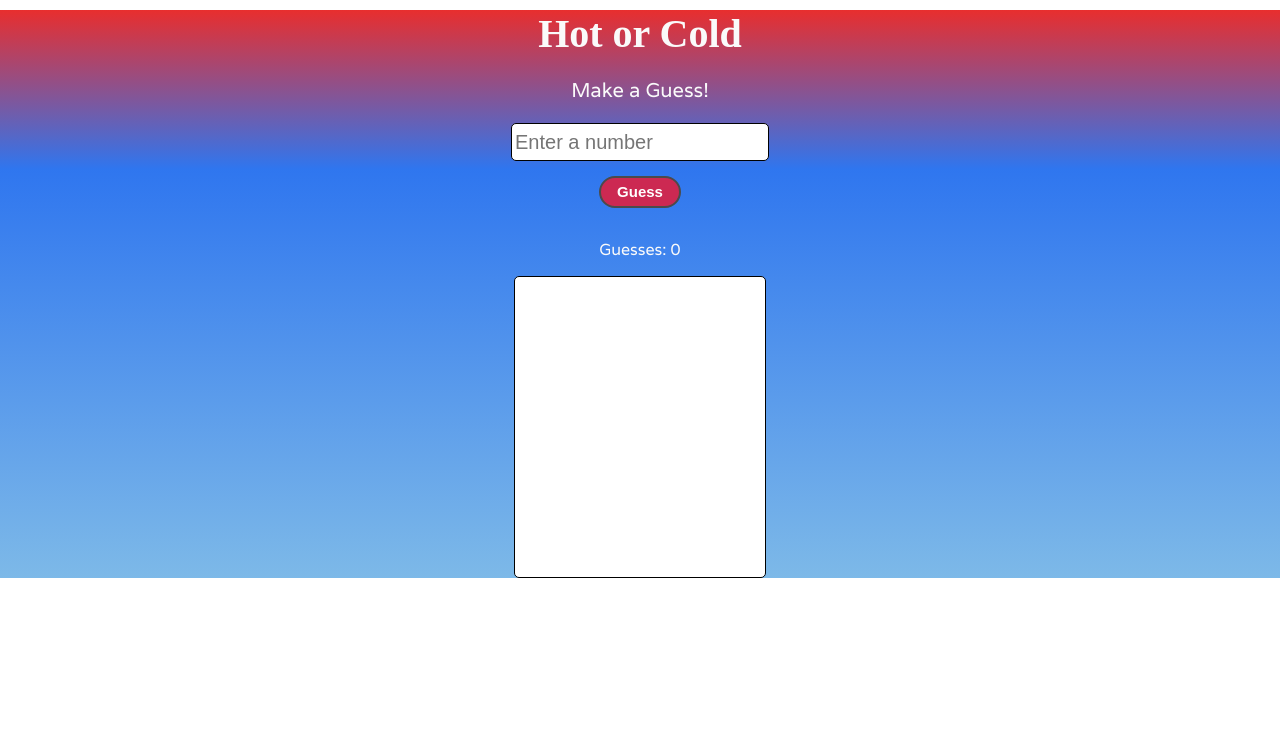
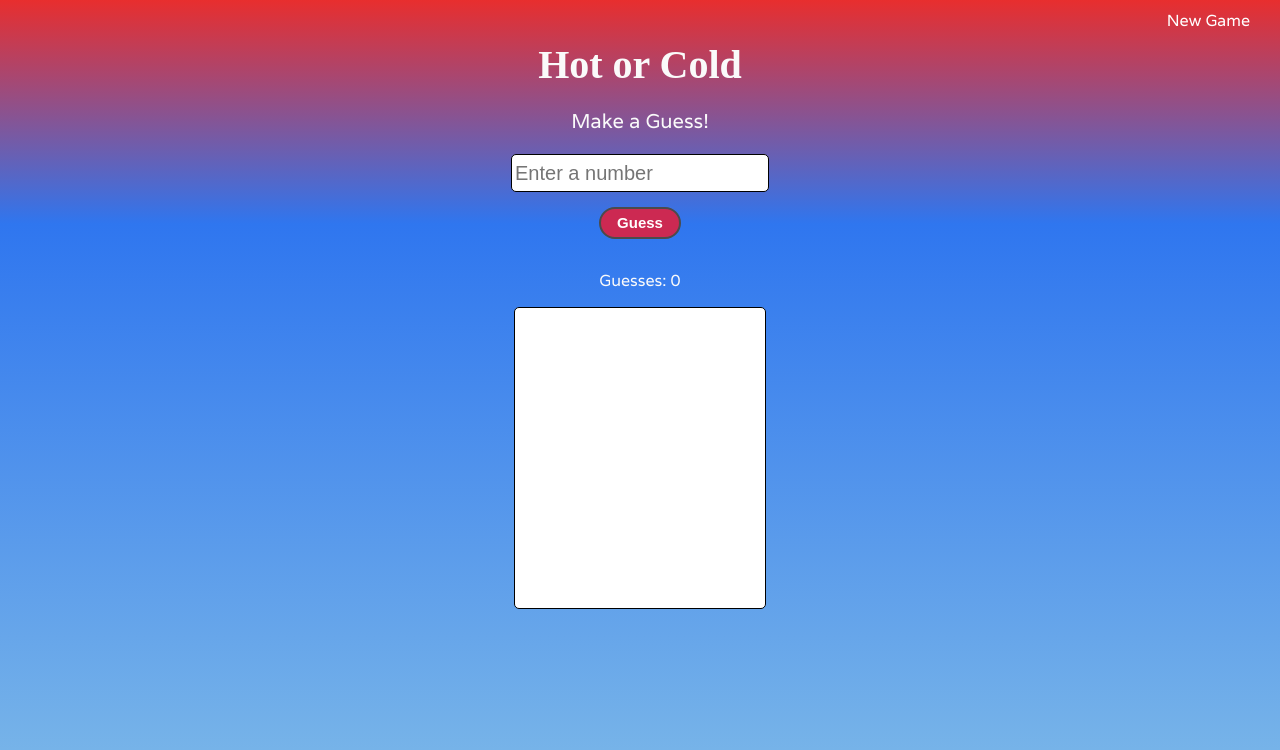
Before and after one commit to jmpainter/hot-or-cold-react, a React app: page / in a window 1280 px wide. Built offline with nearby package versions, Linux system fonts and the light colour scheme; a web font is replaced by a local one.

Commit message:
added GuessForm component and newgame link

```diff
--- a/src/components/App.css
+++ b/src/components/App.css
@@ -1,6 +1,5 @@
 .App {
   text-align: center;
-  background: -webkit-linear-gradient(top, #e82e2e 0%,#2f76ef 28%,#7db9e8 100%); /* Chrome10-25,Safari5.1-6 */
 }
 
 .App-title {
@@ -8,38 +7,12 @@
   font-family: 'Baloo Bhaina';
   margin: 10px 0 0;
   color: #fafafa;
+  clear: right;
 }
 
-.guess-form button {
-  margin: 15px 0;
-  /* background-color: #463edf; */
-  background-color: rgb(204, 41, 82);
-  padding: 0 16px;
-  white-space: nowrap;
-  font-weight: 700;
-  line-height: 28px;
-  min-height: 28px;
-  border: 2px solid #4b4b4b;
-  -webkit-border-radius: 16px;
-  border-radius: 16px;
+.new-game-link {
+  text-decoration: none;
   color: white;
-  display: inline-block;
-  font-size: 15px;
-  height: auto;
-  outline: none;
-  -webkit-transition: all .15s ease-in-out;
-  -o-transition: all .15s ease-in-out;
-  transition: all .15s ease-in-out;
-  width: auto;
-  cursor: pointer;
+  float: right;
+  margin: 10px 30px;
 }
-
-.guess-form input {
-  width: 250px;
-  height: 30px;
-  border: 1px solid black;
-  border-radius: 5px;
-  font-size: 20px;
-  color: rgb(88, 88, 88);
-  padding: 3px;
-}
--- a/src/components/App.js
+++ b/src/components/App.js
@@ -2,6 +2,7 @@ import React from 'react';
 import Message from './Message';
 import GuessNumber from './GuessNumber';
 import ResultsGrid from './ResultsGrid';
+import GuessForm from './GuessForm';
 
 import './App.css';
 
@@ -37,12 +38,11 @@ class App extends React.Component {
     });
   }
 
-  tryGuess(event) {
-    event.preventDefault();
+  tryGuess(value) {
     this.setState({
       currentMessage: 0
     });
-    const currentGuess = parseInt(this.textInput.value, 10);
+    const currentGuess = parseInt(value, 10);
     console.log(`number: ${this.state.number} currentGuess: ${currentGuess}`);
     if(!Number.isInteger(currentGuess)) {
       this.setState({
@@ -64,24 +64,26 @@ class App extends React.Component {
       // Cold
       this.setStateFromGuess(currentGuess, 3);
     }
-    this.textInput.value = '';
+  }
+
+  newGame() {
+    this.setState({
+      number: Math.ceil(Math.random() * 100),
+      guessHistory: [],
+      currentMessage: 1,
+      currentGuess: 0
+    })
   }
 
   render() {
     return (
       <div className="App">
         <header className="App-header">
+          <a className="new-game-link" href="" onClick={() => this.newGame()}>New Game</a>
           <h1 className="App-title">Hot or Cold</h1>
         </header>
         <Message currentMessage={this.state.messages[this.state.currentMessage]} />
-        <form className="guess-form" onSubmit={event => this.tryGuess(event)}>
-          <div>
-            <input placeholder="Enter a number" type="text" ref={input => this.textInput = input}/>
-          </div>
-          <div>
-            <button type="submit">Guess</button>
-          </div>
-        </form>
+        <GuessForm onSubmit={value => this.tryGuess(value)} />
         <GuessNumber number={this.state.guessHistory.length}/>
         <ResultsGrid guessHistory={this.state.guessHistory}/>
       </div>
--- /dev/null
+++ b/src/components/GuessForm.css
@@ -0,0 +1,33 @@
+.guess-form button {
+  margin: 15px 0;
+  /* background-color: #463edf; */
+  background-color: rgb(204, 41, 82);
+  padding: 0 16px;
+  white-space: nowrap;
+  font-weight: 700;
+  line-height: 28px;
+  min-height: 28px;
+  border: 2px solid #4b4b4b;
+  -webkit-border-radius: 16px;
+  border-radius: 16px;
+  color: white;
+  display: inline-block;
+  font-size: 15px;
+  height: auto;
+  outline: none;
+  -webkit-transition: all .15s ease-in-out;
+  -o-transition: all .15s ease-in-out;
+  transition: all .15s ease-in-out;
+  width: auto;
+  cursor: pointer;
+}
+
+.guess-form input {
+  width: 250px;
+  height: 30px;
+  border: 1px solid black;
+  border-radius: 5px;
+  font-size: 20px;
+  color: rgb(88, 88, 88);
+  padding: 3px;
+}
--- a/src/components/GuessForm.js
+++ b/src/components/GuessForm.js
@@ -2,16 +2,28 @@ import React from 'react';
 import './GuessForm.css';
 
 export default function GuessForm(props) {
+
+  let textInput = null;
+
+  function onSubmit(event) {
+    event.preventDefault();
+    const value = textInput.value.trim();
+    if(value && props.onSubmit) {
+      props.onSubmit(value);
+    }
+    textInput.value = '';
+  }
+
   return (
     <div className="Guess">
-      <form className="guess-form" onSubmit={() => props.onSubmit(this.textInput.value)}>
+      <form className="guess-form" onSubmit={event => onSubmit(event)}>
         <div>
-          <input placeholder="Enter a number" type="text" ref={input => this.textInput = input}/>
+          <input placeholder="Enter a number" type="text" ref={input => textInput = input} />
         </div>
         <div>
           <button type="submit">Guess</button>
         </div>
       </form>
     </div>
-  )
+  );
 }
--- a/src/index.css
+++ b/src/index.css
@@ -1,8 +1,16 @@
 @import url('https://fonts.googleapis.com/css?family=Baloo+Bhaina|Varela');
 
+html {
+  height: 100%;
+  margin: 0;
+}
 body {
+  height: 100%;
   margin: 0;
   padding: 0;
   font-family: Varela, sans-serif;
   color: #fafafa;
+  background-repeat: no-repeat;
+  background-attachment: fixed;
+  background: -webkit-linear-gradient(top, #e82e2e 0%,#2f76ef 28%,#7db9e8 100%);
 }
```
